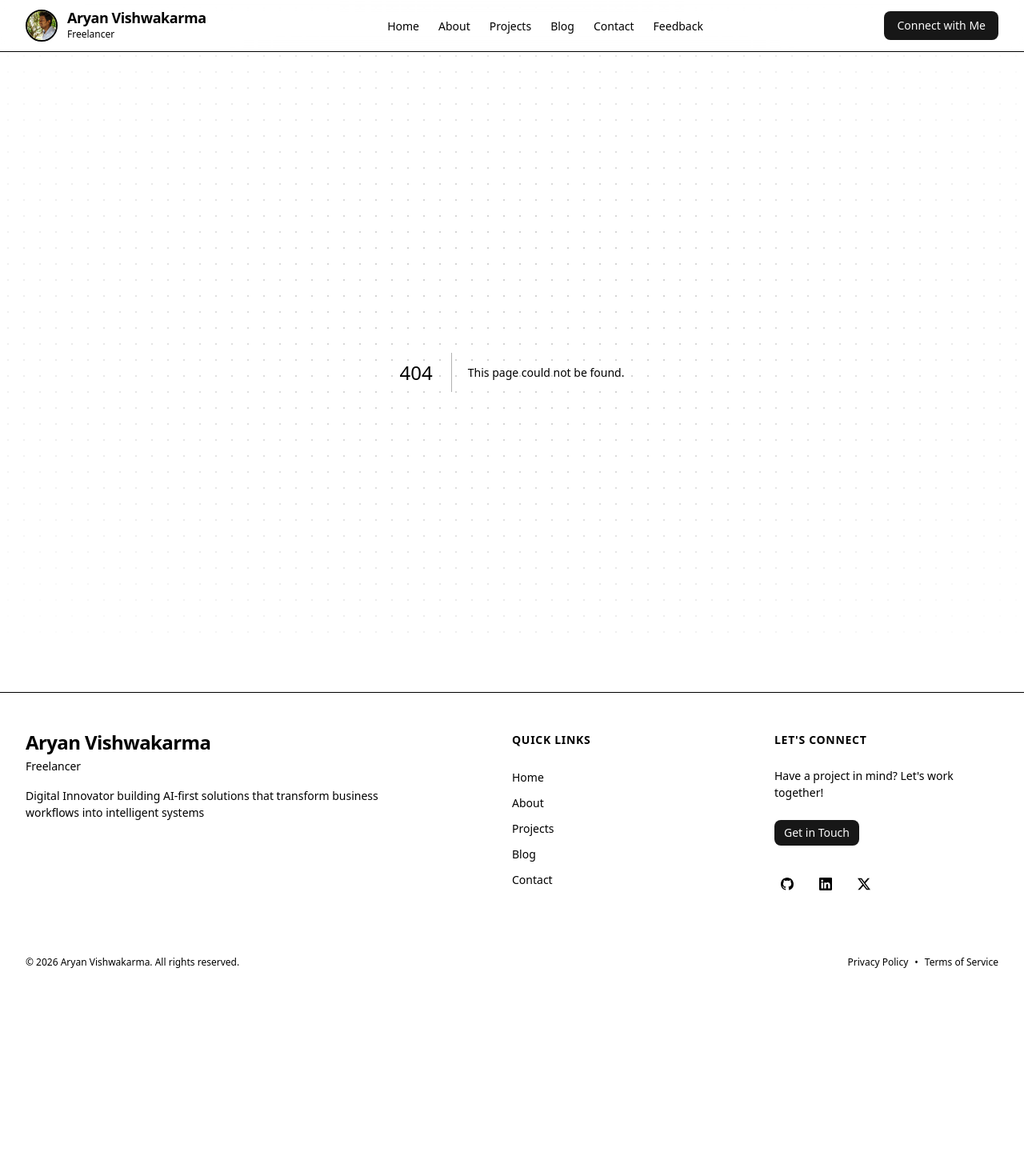
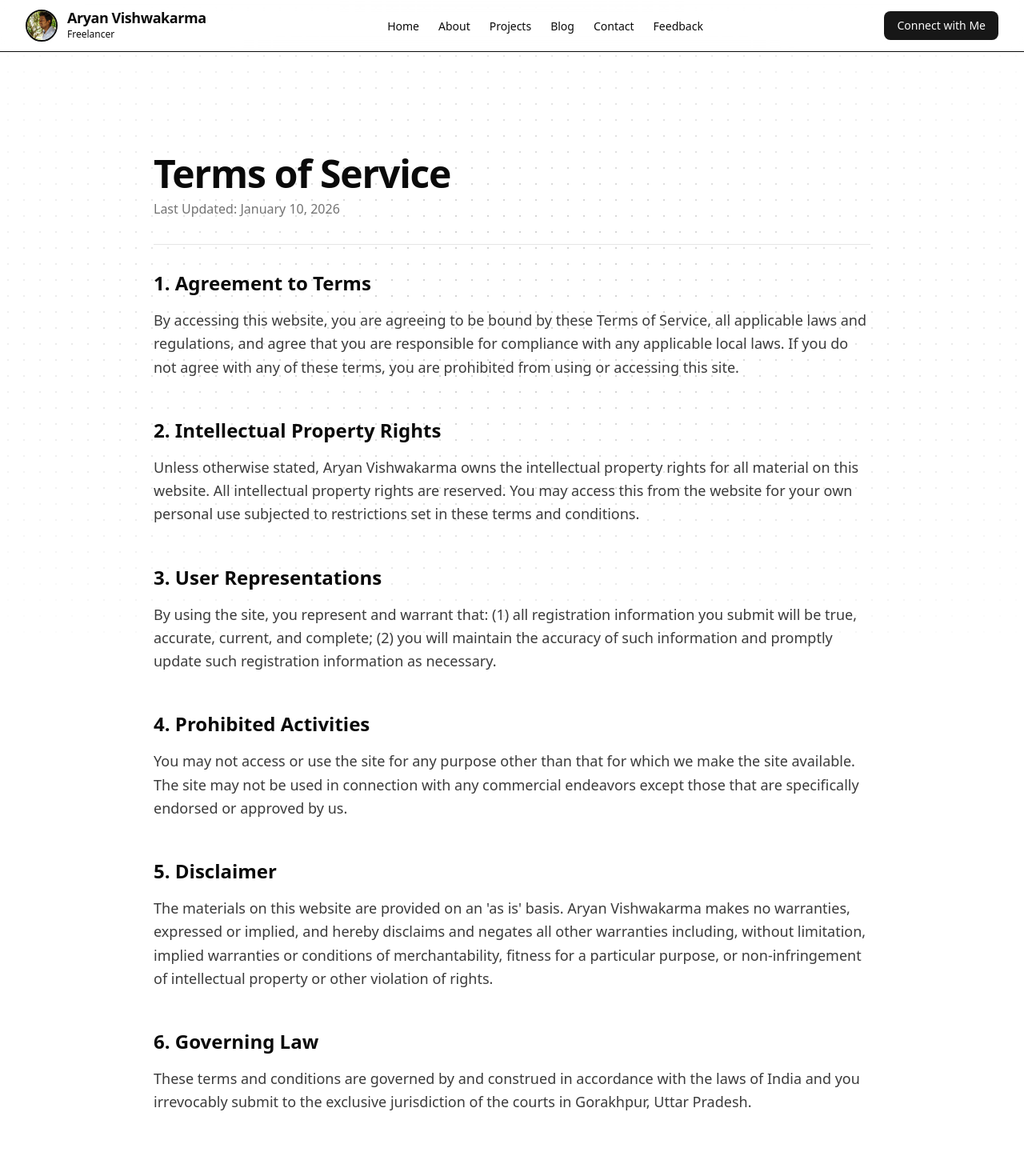
Before and after one commit to Aryan-202/next-portfolio, a Next.js app: page /terms in a window 1280 px wide. Before the commit this address had no page. Shown: the top 1470 px of the page at 80% size. Before the commit the page ends 1244 px from the top, so only its background shows below. Built offline with nearby package versions, Linux system fonts and the light colour scheme.

Commit message:
feat: Add Privacy Policy and Terms of Service pages with a new `LegalPage` component.

```diff
--- /dev/null
+++ b/app/privacy/page.tsx
@@ -0,0 +1,75 @@
+
+"use client";
+
+import LegalPage from "@/components/legal/LegalPage";
+import { PROFILE_INFO } from "@/data";
+
+export default function PrivacyPolicy() {
+    const currentDate = new Date().toLocaleDateString('en-US', {
+        month: 'long',
+        day: 'numeric',
+        year: 'numeric'
+    });
+
+    return (
+        <LegalPage title="Privacy Policy" lastUpdated={currentDate}>
+            <section className="space-y-4">
+                <h2 className="text-2xl font-semibold text-foreground">1. Introduction</h2>
+                <p>
+                    Welcome to the portfolio website of {PROFILE_INFO.name}. Your privacy is critically important to us.
+                    This Privacy Policy documents the types of information that is collected and recorded by this website
+                    and how we use it.
+                </p>
+            </section>
+
+            <section className="space-y-4">
+                <h2 className="text-2xl font-semibold text-foreground">2. Information We Collect</h2>
+                <p>
+                    If you contact us directly via the contact form, we may receive additional information about you such as your name,
+                    email address, phone number, the contents of the message and/or attachments you may send us, and any other
+                    information you may choose to provide.
+                </p>
+            </section>
+
+            <section className="space-y-4">
+                <h2 className="text-2xl font-semibold text-foreground">3. How We Use Your Information</h2>
+                <p>We use the information we collect in various ways, including to:</p>
+                <ul className="list-disc pl-6 space-y-2">
+                    <li>Provide, operate, and maintain our website</li>
+                    <li>Improve, personalize, and expand our website</li>
+                    <li>Understand and analyze how you use our website</li>
+                    <li>Communicate with you, either directly or through one of our partners</li>
+                    <li>Send you emails if you reach out via our contact forms</li>
+                </ul>
+            </section>
+
+            <section className="space-y-4">
+                <h2 className="text-2xl font-semibold text-foreground">4. Cookies and Web Beacons</h2>
+                <p>
+                    Like any other website, this portfolio uses &apos;cookies&apos;. These cookies are used to store information including
+                    visitors&apos; preferences, and the pages on the website that the visitor accessed or visited. The information is
+                    used to optimize the users&apos; experience by customizing our web page content based on visitors&apos; browser type
+                    and/or other information.
+                </p>
+            </section>
+
+            <section className="space-y-4">
+                <h2 className="text-2xl font-semibold text-foreground">5. Data Protection</h2>
+                <p>
+                    We take reasonable measures to protect your personal information in an effort to prevent loss, misuse,
+                    and unauthorized access, disclosure, alteration, and destruction.
+                </p>
+            </section>
+
+            <section className="space-y-4">
+                <h2 className="text-2xl font-semibold text-foreground">6. Contact Us</h2>
+                <p>
+                    If you have any questions about this Privacy Policy, please feel free to contact us at:
+                </p>
+                <p className="font-medium text-primary">
+                    {PROFILE_INFO.email}
+                </p>
+            </section>
+        </LegalPage>
+    );
+}
--- /dev/null
+++ b/app/terms/page.tsx
@@ -0,0 +1,71 @@
+
+"use client";
+
+import LegalPage from "@/components/legal/LegalPage";
+import { PROFILE_INFO } from "@/data";
+
+export default function TermsOfService() {
+    const currentDate = new Date().toLocaleDateString('en-US', {
+        month: 'long',
+        day: 'numeric',
+        year: 'numeric'
+    });
+
+    return (
+        <LegalPage title="Terms of Service" lastUpdated={currentDate}>
+            <section className="space-y-4">
+                <h2 className="text-2xl font-semibold text-foreground">1. Agreement to Terms</h2>
+                <p>
+                    By accessing this website, you are agreeing to be bound by these Terms of Service, all applicable laws and regulations,
+                    and agree that you are responsible for compliance with any applicable local laws. If you do not agree with any of
+                    these terms, you are prohibited from using or accessing this site.
+                </p>
+            </section>
+
+            <section className="space-y-4">
+                <h2 className="text-2xl font-semibold text-foreground">2. Intellectual Property Rights</h2>
+                <p>
+                    Unless otherwise stated, {PROFILE_INFO.name} owns the intellectual property rights for all material on this website.
+                    All intellectual property rights are reserved. You may access this from the website for your own personal use
+                    subjected to restrictions set in these terms and conditions.
+                </p>
+            </section>
+
+            <section className="space-y-4">
+                <h2 className="text-2xl font-semibold text-foreground">3. User Representations</h2>
+                <p>
+                    By using the site, you represent and warrant that: (1) all registration information you submit will be true, accurate,
+                    current, and complete; (2) you will maintain the accuracy of such information and promptly update such registration
+                    information as necessary.
+                </p>
+            </section>
+
+            <section className="space-y-4">
+                <h2 className="text-2xl font-semibold text-foreground">4. Prohibited Activities</h2>
+                <p>
+                    You may not access or use the site for any purpose other than that for which we make the site available. The site
+                    may not be used in connection with any commercial endeavors except those that are specifically endorsed or
+                    approved by us.
+                </p>
+            </section>
+
+            <section className="space-y-4">
+                <h2 className="text-2xl font-semibold text-foreground">5. Disclaimer</h2>
+                <p>
+                    The materials on this website are provided on an &apos;as is&apos; basis. {PROFILE_INFO.name} makes no warranties,
+                    expressed or implied, and hereby disclaims and negates all other warranties including, without limitation,
+                    implied warranties or conditions of merchantability, fitness for a particular purpose, or non-infringement
+                    of intellectual property or other violation of rights.
+                </p>
+            </section>
+
+            <section className="space-y-4">
+                <h2 className="text-2xl font-semibold text-foreground">6. Governing Law</h2>
+                <p>
+                    These terms and conditions are governed by and construed in accordance with the laws of India and you
+                    irrevocably submit to the exclusive jurisdiction of the courts in {PROFILE_INFO.location}.
+                </p>
+            </section>
+        </LegalPage>
+    );
+}
--- /dev/null
+++ b/components/legal/LegalPage.tsx
@@ -0,0 +1,41 @@
+
+import { motion } from "motion/react";
+import React from "react";
+
+interface LegalPageProps {
+    title: string;
+    lastUpdated: string;
+    children: React.ReactNode;
+}
+
+const LegalPage = ({ title, lastUpdated, children }: LegalPageProps) => {
+    return (
+        <div className="min-h-screen pt-32 pb-20 px-4">
+            <div className="container mx-auto max-w-4xl">
+                <motion.div
+                    initial={{ opacity: 0, y: 20 }}
+                    animate={{ opacity: 1, y: 0 }}
+                    transition={{ duration: 0.5 }}
+                    className="space-y-8"
+                >
+                    <div className="space-y-2 border-b pb-8">
+                        <h1 className="text-4xl lg:text-5xl font-bold tracking-tight text-foreground">
+                            {title}
+                        </h1>
+                        <p className="text-muted-foreground">
+                            Last Updated: {lastUpdated}
+                        </p>
+                    </div>
+
+                    <div className="max-w-none">
+                        <div className="space-y-12 text-foreground/80 leading-relaxed text-lg">
+                            {children}
+                        </div>
+                    </div>
+                </motion.div>
+            </div>
+        </div>
+    );
+};
+
+export default LegalPage;
```
